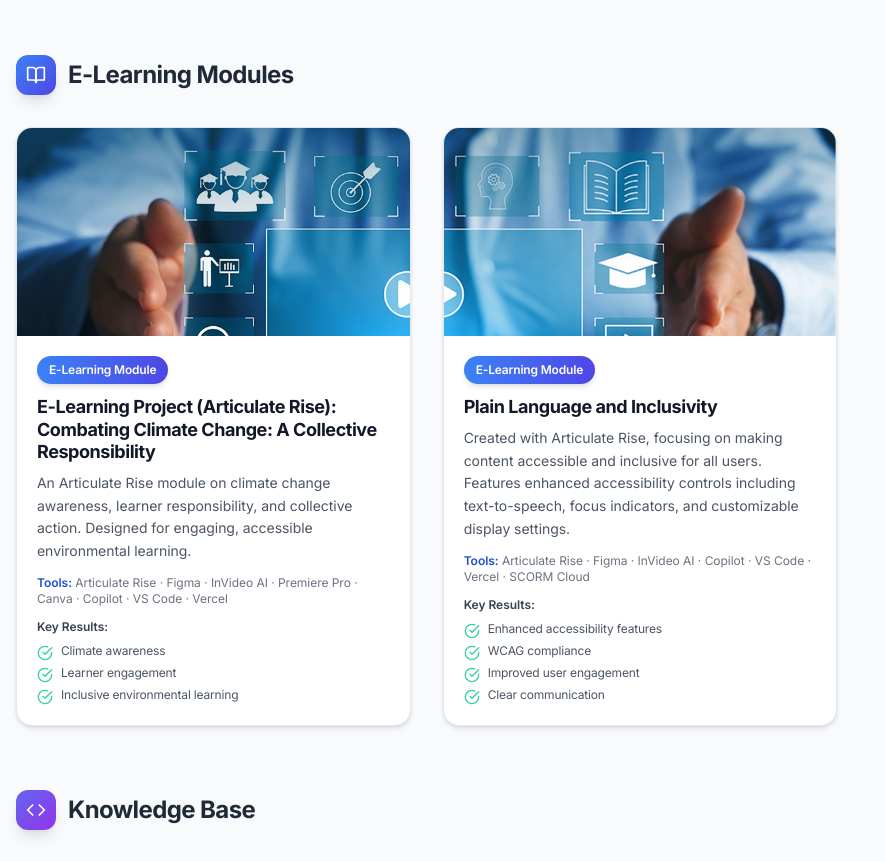
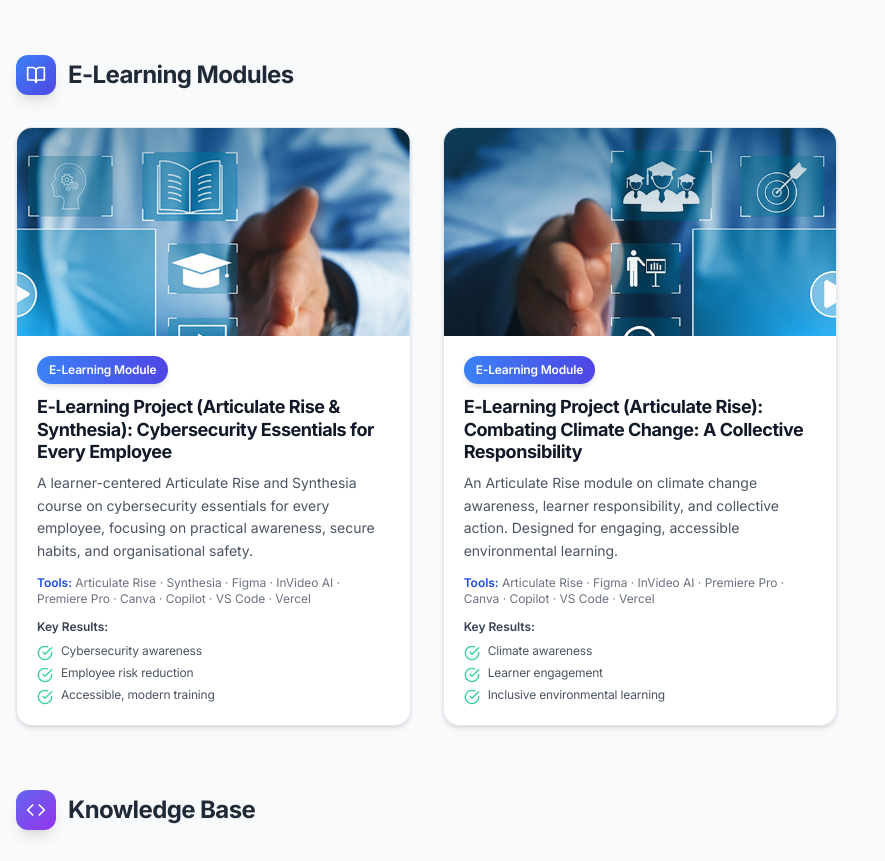
Before and after one commit to Samuelsen1/VS-Code-Port1, a Next.js app: page / in a window 1280 px wide. Shown: the part 1760-2621 px from the top of the page, without its empty margins (0-885 px from the left). Built offline with nearby package versions, Linux system fonts and the light colour scheme.

Commit message:
Update PortfolioWebsite.jsx

```diff
--- a/app/PortfolioWebsite.jsx
+++ b/app/PortfolioWebsite.jsx
@@ -1572,26 +1572,26 @@ export default function PortfolioWebsite() {
   const projects = [
     {
       title: {
-        en: "E-Learning Project (Articulate Rise): Combating Climate Change: A Collective Responsibility",
-        de: "E-Learning-Projekt (Articulate Rise): Klimawandel bekämpfen – eine gemeinsame Verantwortung"
+        en: "E-Learning Project (Articulate Rise & Synthesia): Cybersecurity Essentials for Every Employee",
+        de: "E-Learning-Projekt (Articulate Rise & Synthesia): Cybersicherheit für alle Mitarbeitenden"
       },
       category: {
         en: "E-Learning Module",
         de: "E-Learning-Modul"
       },
       description: {
-        en: "An Articulate Rise module on climate change awareness, learner responsibility, and collective action. Designed for engaging, accessible environmental learning.",
-        de: "Ein Articulate Rise-Modul zur Sensibilisierung für den Klimawandel, gemeinschaftliche Verantwortung und kollektives Handeln. Entwickelt für ein ansprechendes, barrierefreies Umweltlernen."
+        en: "A learner-centered Articulate Rise and Synthesia course on cybersecurity essentials for every employee, focusing on practical awareness, secure habits, and organisational safety.",
+        de: "Ein lernzentrierter Articulate Rise- und Synthesia-Kurs zu den Grundlagen der Cybersicherheit für alle Mitarbeitenden, mit Fokus auf praktische Sensibilisierung, sichere Gewohnheiten und organisatorische Sicherheit."
       },
       tools: {
-        en: ["Articulate Rise", "Figma", "InVideo AI", "Premiere Pro", "Canva", "Copilot", "VS Code", "Vercel"],
-        de: ["Articulate Rise", "Figma", "InVideo AI", "Premiere Pro", "Canva", "Copilot", "VS Code", "Vercel"]
+        en: ["Articulate Rise", "Synthesia", "Figma", "InVideo AI", "Premiere Pro", "Canva", "Copilot", "VS Code", "Vercel"],
+        de: ["Articulate Rise", "Synthesia", "Figma", "InVideo AI", "Premiere Pro", "Canva", "Copilot", "VS Code", "Vercel"]
       },
       results: {
-        en: ["Climate awareness", "Learner engagement", "Inclusive environmental learning"],
-        de: ["Klimabewusstsein", "Nutzerbindung", "Inklusives Umweltlernen"]
-      },
-      link: "https://spectacular-dango-d6bec1.netlify.app/#/",
+        en: ["Cybersecurity awareness", "Employee risk reduction", "Accessible, modern training"],
+        de: ["Cybersicherheitsbewusstsein", "Reduzierung von Nutzer-Risiken", "Barrierefreies, modernes Training"]
+      },
+      link: "https://charming-sprinkles-d9df51.netlify.app/",
       featured: true
     },
     {
@@ -1692,26 +1692,26 @@ export default function PortfolioWebsite() {
     },
     {
       title: {
-        en: "Plain Language and Inclusivity",
-        de: "Einfache Sprache und Inklusivität"
+        en: "E-Learning Project (Articulate Rise): Combating Climate Change: A Collective Responsibility",
+        de: "E-Learning-Projekt (Articulate Rise): Klimawandel bekämpfen – eine gemeinsame Verantwortung"
       },
       category: {
         en: "E-Learning Module",
         de: "E-Learning-Modul"
       },
       description: {
-        en: "Created with Articulate Rise, focusing on making content accessible and inclusive for all users. Features enhanced accessibility controls including text-to-speech, focus indicators, and customizable display settings.",
-        de: "Erstellt mit Articulate Rise, mit Fokus auf barrierefreie und inklusive Inhalte für alle Nutzer. Mit erweiterten Barrierefreiheitsfunktionen wie Text-zu-Sprache, Fokusindikatoren und anpassbaren Anzeigeeinstellungen."
+        en: "An Articulate Rise module on climate change awareness, learner responsibility, and collective action. Designed for engaging, accessible environmental learning.",
+        de: "Ein Articulate Rise-Modul zur Sensibilisierung für den Klimawandel, gemeinschaftliche Verantwortung und kollektives Handeln. Entwickelt für ein ansprechendes, barrierefreies Umweltlernen."
       },
       tools: {
-        en: ["Articulate Rise", "Figma", "InVideo AI", "Copilot", "VS Code", "Vercel", "SCORM Cloud"],
-        de: ["Articulate Rise", "Figma", "InVideo AI", "Copilot", "VS Code", "Vercel", "SCORM Cloud"]
+        en: ["Articulate Rise", "Figma", "InVideo AI", "Premiere Pro", "Canva", "Copilot", "VS Code", "Vercel"],
+        de: ["Articulate Rise", "Figma", "InVideo AI", "Premiere Pro", "Canva", "Copilot", "VS Code", "Vercel"]
       },
       results: {
-        en: ["Enhanced accessibility features", "WCAG compliance", "Improved user engagement", "Clear communication"],
-        de: ["Erweiterte Barrierefreiheitsfunktionen", "WCAG-Konformität", "Erhöhte Nutzerbindung", "Klare Kommunikation"]
-      },
-      link: "https://plain-language-five.vercel.app",
+        en: ["Climate awareness", "Learner engagement", "Inclusive environmental learning"],
+        de: ["Klimabewusstsein", "Nutzerbindung", "Inklusives Umweltlernen"]
+      },
+      link: "https://spectacular-dango-d6bec1.netlify.app/#/",
       featured: true
     },
     {
@@ -2554,11 +2554,11 @@ export default function PortfolioWebsite() {
             </h3>
             <div className="grid md:grid-cols-2 lg:grid-cols-3 gap-8">
               {projects.filter(p => [
-                "E-Learning Project (Articulate Rise): Combating Climate Change: A Collective Responsibility",
-                "Plain Language and Inclusivity"
+                "E-Learning Project (Articulate Rise & Synthesia): Cybersecurity Essentials for Every Employee",
+                "E-Learning Project (Articulate Rise): Combating Climate Change: A Collective Responsibility"
               ].includes(p.title.en)).map((project, index) => {
                 let imgSrc = "";
-                if (project.title.en === "Plain Language and Inclusivity") imgSrc = "/images/b2.png";
+                if (project.title.en === "E-Learning Project (Articulate Rise & Synthesia): Cybersecurity Essentials for Every Employee") imgSrc = "/images/b2.png";
                 else if (project.title.en === "E-Learning Project (Articulate Rise): Combating Climate Change: A Collective Responsibility") imgSrc = "/images/b1.png";
                 return (
                   <a key={index} href={project.link} target="_blank" rel="noopener noreferrer" className={`rounded-2xl overflow-hidden group block flex flex-col relative hover-lift transition-all duration-300 ${isDarkTheme ? 'bg-white/10 backdrop-blur-xl border border-white/10' : 'card-light'}`} style={{width: '100%', maxWidth: '420px', minHeight: '520px', textDecoration: 'none'}}>
```
